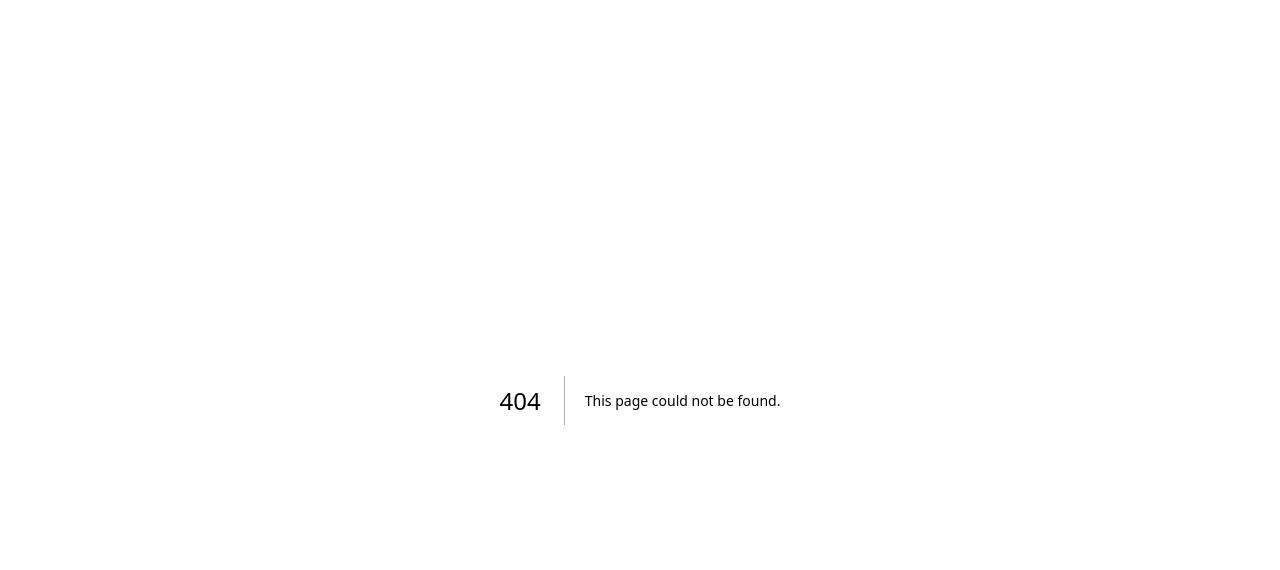
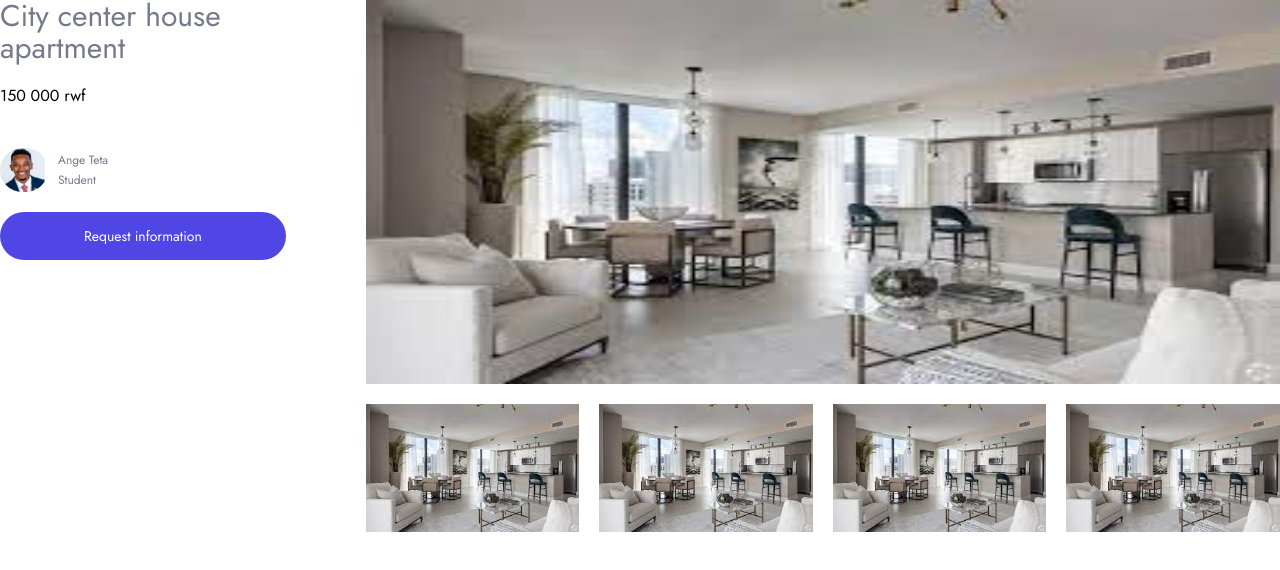
Before and after one commit to Delyc/cozygo-fe, a Next.js app: page /house in a window 1280 px wide. Before the commit this address had no page. Shown: the top 570 px of the page. Built offline with nearby package versions, Linux system fonts and the light colour scheme.

Commit message:
feat: Agent dashboard ui

```diff
--- /dev/null
+++ b/src/app/agent/page.tsx
@@ -0,0 +1,33 @@
+'use client'
+import React, { useState } from 'react';
+import Sidebar from '@/components/layout/Sidebar';
+import Layout from '@/components/Layout';
+const MainPage: React.FC = () => {
+  const [selectedContent, setSelectedContent] = useState('Dashboard');
+
+  // Function to render content based on the state
+  const renderContent = () => {
+    switch (selectedContent) {
+      case 'Dashboard':
+        return <h1>Dashboard Content</h1>;
+      case 'Dashboard1':
+        return <h1>Dashboard 1 Content</h1>;
+      case 'Dashboard2':
+        return <h1>Dashboard 2 Content</h1>;
+      default:
+        return <h1>Default Content</h1>;
+    }
+  };
+
+  return (
+    <Layout>
+      {/* <Sidebar setSelectedContent={setSelectedContent} /> */}
+      <div className="content">
+        {/* Render the content based on the selected item */}
+        {renderContent()}
+      </div>
+    </Layout>
+  );
+};
+
+export default MainPage;
--- /dev/null
+++ b/src/app/house/page.tsx
@@ -0,0 +1,57 @@
+// pages/index.tsx
+
+import React from 'react';
+import FloatingLabelInput from '@/components/UI/Input';
+import Button from '@/components/UI/Button';
+import Footer from '@/components/layout/Footer';
+
+const House: React.FC = () => {
+    return (
+        <section className='flex flex-col bg-white items-center'>
+
+            <div className='flex gap-20 max-w-[1300px]  w-full'>
+                <div className='w-[20rem] flex flex-col gap-10'>
+
+                    <div className='flex flex-col gap-5'>
+                        <h1 className='text-primary_gray leading-8 text-3xl'>City center house apartment</h1>
+
+
+                        <div>
+                            <p>150 000 rwf</p>
+                        </div>
+                    </div>
+
+                    <div className='flex flex-col gap-5'>
+
+                        <div className='flex items-center gap-2.5'>
+                            <img src='/assets/person.jpeg' className='rounded-full w-12 h-11' />
+                            <div className='flex flex-col gap-1'>
+                                <p className='text-primary_gray  text-xs'>Ange Teta</p>
+                                <p className='text-primary_gray  text-xs'>Student</p>
+                            </div>
+                        </div>
+                        <Button label={'Request information'} className={'rounded-3xl text-white px-10'} />
+
+                    </div>
+
+                </div>
+
+                <div className='w-4/5 flex flex-col gap-5'>
+                    <img src='/assets/apartment.jpeg' className='
+                    w-full h-96'  />
+                    <div className='flex  gap-5'>
+                    <img src='/assets/apartment.jpeg' className='w-64 h-32'/>
+                    <img src='/assets/apartment.jpeg' className='w-64 h-32'/>
+                    <img src='/assets/apartment.jpeg' className='w-64 h-32'/>
+                    <img src='/assets/apartment.jpeg' className='w-64 h-32'/>
+                    </div>
+                </div>
+            </div>
+            {/* <Footer /> */}
+        </section>
+
+
+    );
+};
+
+export default House;
--- a/src/app/login/page.tsx
+++ b/src/app/login/page.tsx
@@ -3,15 +3,16 @@
 import React from 'react';
 import FloatingLabelInput from '@/components/UI/Input';
 import Button from '@/components/UI/Button';
+import Footer from '@/components/layout/Footer';
 
 const Login: React.FC = () => {
   return (
-    <div className='bg-indigo-600 w-screen h-screen flex'>
+    <section className='flex flex-col bg-white '>
+         <div className='bg-white px-20  py-20 flex'>
 
-        <div className='w-1/2 pl-20 pt-20 relative'>
-        <h1  className='text-white font-bold text-2xl'>CozyGo</h1>
+<div className='w-1/2 pl-20 pt-20 pb-20 bg-indigo-600 rounded-3xl relative'>
 
-            <div className='flex flex-col gap-2.5 w-3/4 mt-20 ml-16'>
+    <div className='flex flex-col gap-2.5 w-3/4  ml-16'>
         <p className='text-2xl text-white/90'>Designed for you</p>
     <p className='text-white/60 text-sm leading-5'>Lorem ipsum dolor sit amet consectetur adipisicing elit. Perspiciatis facilis rem ex neque voluptatem voluptate illo, molestiae ducimus alias sapiente id dignissimos itaque. </p>
     <div className="flex gap-3 mt-10">
@@ -47,6 +48,7 @@ const Login: React.FC = () => {
 </div>
 </div>
     </div>
+
     </div>
 
 </div>
@@ -72,6 +74,10 @@ const Login: React.FC = () => {
 </div>
 </div>
 
+<Footer />
+    </section>
+
+
   );
 };
 
--- /dev/null
+++ b/src/components/Layout.tsx
@@ -0,0 +1,31 @@
+import React, { useState, ReactNode } from 'react';
+import Sidebar from './layout/Sidebar';
+
+type LayoutProps = {
+  children: ReactNode;
+};
+
+const Layout: React.FC<LayoutProps> = ({ children }) => {
+  const [selectedContent, setSelectedContent] = useState<ReactNode>(children);
+
+  return (
+    <div className="flex h-screen bg-gray-100">
+      <Sidebar setSelectedContent={setSelectedContent} />
+      <div className="flex-1 flex flex-col overflow-hidden">
+        {/* Sticky Header */}
+        <header className="sticky top-0 z-10 bg-white shadow">
+          <div className="px-4 py-2">
+            {/* Content of the header */}
+            <h1 className="text-lg font-semibold">Sticky Header</h1>
+          </div>
+        </header>
+        {/* Main Content */}
+        <main className="flex-1 overflow-auto">
+          {selectedContent}
+        </main>
+      </div>
+    </div>
+  );
+};
+
+export default Layout;
--- /dev/null
+++ b/src/components/layout/Sidebar.tsx
@@ -0,0 +1,55 @@
+'use client'
+import React, { useState } from 'react';
+
+type SidebarProps = {
+  setSelectedContent: (content: React.ReactNode) => void;
+};
+
+const Sidebar: React.FC<SidebarProps> = ({ setSelectedContent }) => {
+  const [isExpanded, setIsExpanded] = useState(false);
+
+  // Function to handle clicking on the expandable item
+  const handleExpandableItemClick = () => {
+    setIsExpanded(!isExpanded);
+    if (!isExpanded) {
+      // When not already expanded, clicking will expand and set content for the expandable item
+      setSelectedContent(<h1>Expandable Item Content</h1>);
+    }
+  };
+
+  return (
+    <aside className="w-64" aria-label="Sidebar">
+      <div className="overflow-y-auto py-4 px-3 bg-gray-50 rounded dark:bg-indigo-600 h-full">
+        <button onClick={() => setSelectedContent(<h1>Dashboard Content</h1>)} className="block p-2 w-full text-white/80 text-start rounded hover:bg-black/20">
+          Home
+        </button>
+        <button onClick={() => setSelectedContent(<h1>Dashboard Content</h1>)} className="block p-2 w-full text-white/80 text-start rounded hover:bg-black/20">
+          My Houses
+        </button>
+        {/* Expandable Menu Item */}
+        <div className="mt-2">
+          <button onClick={handleExpandableItemClick} className="block p-2 rounded text-white/80 w-full text-start hover:bg-black/20">
+            Request
+          </button>
+          {isExpanded && (
+            <div className="mt-1">
+              <button onClick={() => setSelectedContent(<h1>Subitem 1 Content</h1>)} className="block p-2 w-full rounded hover:bg-black/20 text-start text-white/80 ml-4">
+                Accepted
+              </button>
+              <button onClick={() => setSelectedContent(<h1>Subitem 2 Content</h1>)} className="block p-2 w-full rounded hover:bg-black/20 text-start text-white/80 ml-4">
+                Rejected
+              </button>
+              {/* Add more subitems if needed */}
+            </div>
+          )}
+        </div>
+
+        <button onClick={() => setSelectedContent(<h1>Dashboard Content</h1>)} className="block p-2 w-full text-white/80 text-start rounded hover:bg-black/20">
+          Home
+        </button>
+      </div>
+    </aside>
+  );
+};
+
+export default Sidebar;
```
Also changed, not shown: src/components/svgs/Heart.tsx (+18 -1 lines). Lines whose indentation alone changed are shown as unchanged.
